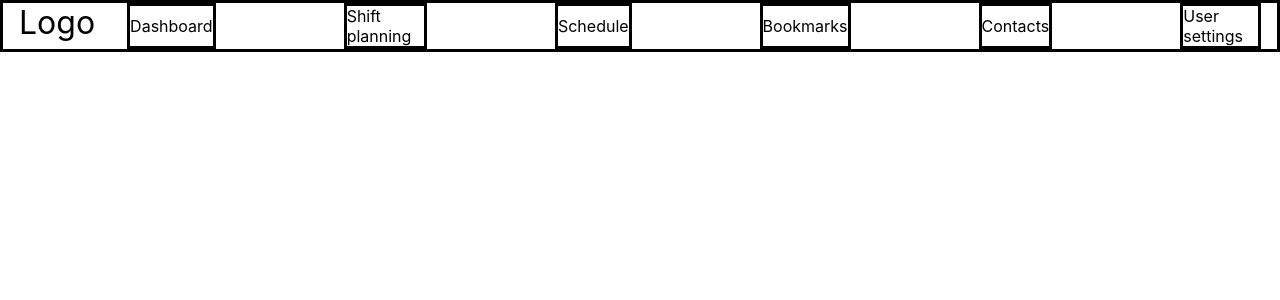
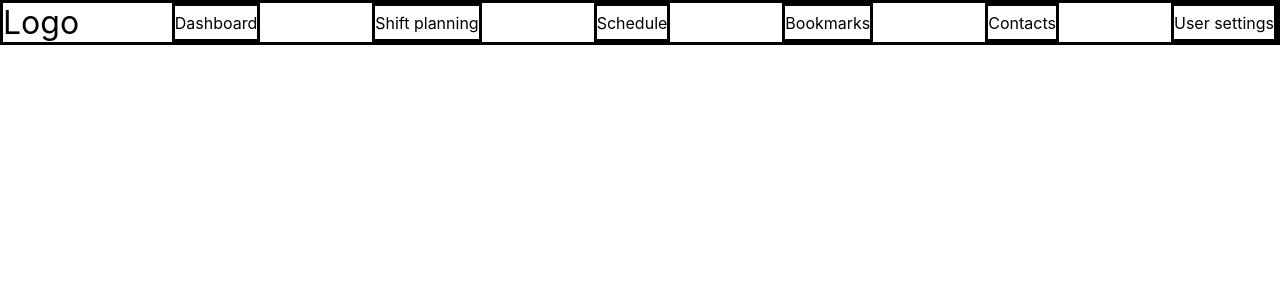
Before and after one commit to rakenduste-programmeerimine-2022/workwhen, a React (Create React App) app in the folder front/: page / in a window 1280 px wide. Shown: the top 300 px of the page. Built offline with nearby package versions, Linux system fonts and the light colour scheme.

Commit message:
Closes #6 #7 #11
I think it works

```diff
--- a/front/src/styles/navbar.css
+++ b/front/src/styles/navbar.css
@@ -15,7 +15,7 @@ body {
     border-style: solid;
     border-color: black;
     gap: 2rem;
-    padding: 0 1rem;
+    padding: 0;
 }
 
 .logo {
@@ -27,7 +27,7 @@ body {
     margin: 0;
     list-style: none;
     display: flex;
-    gap: 8rem;
+    gap: 7rem;
 }
 
 .nav li {
```
